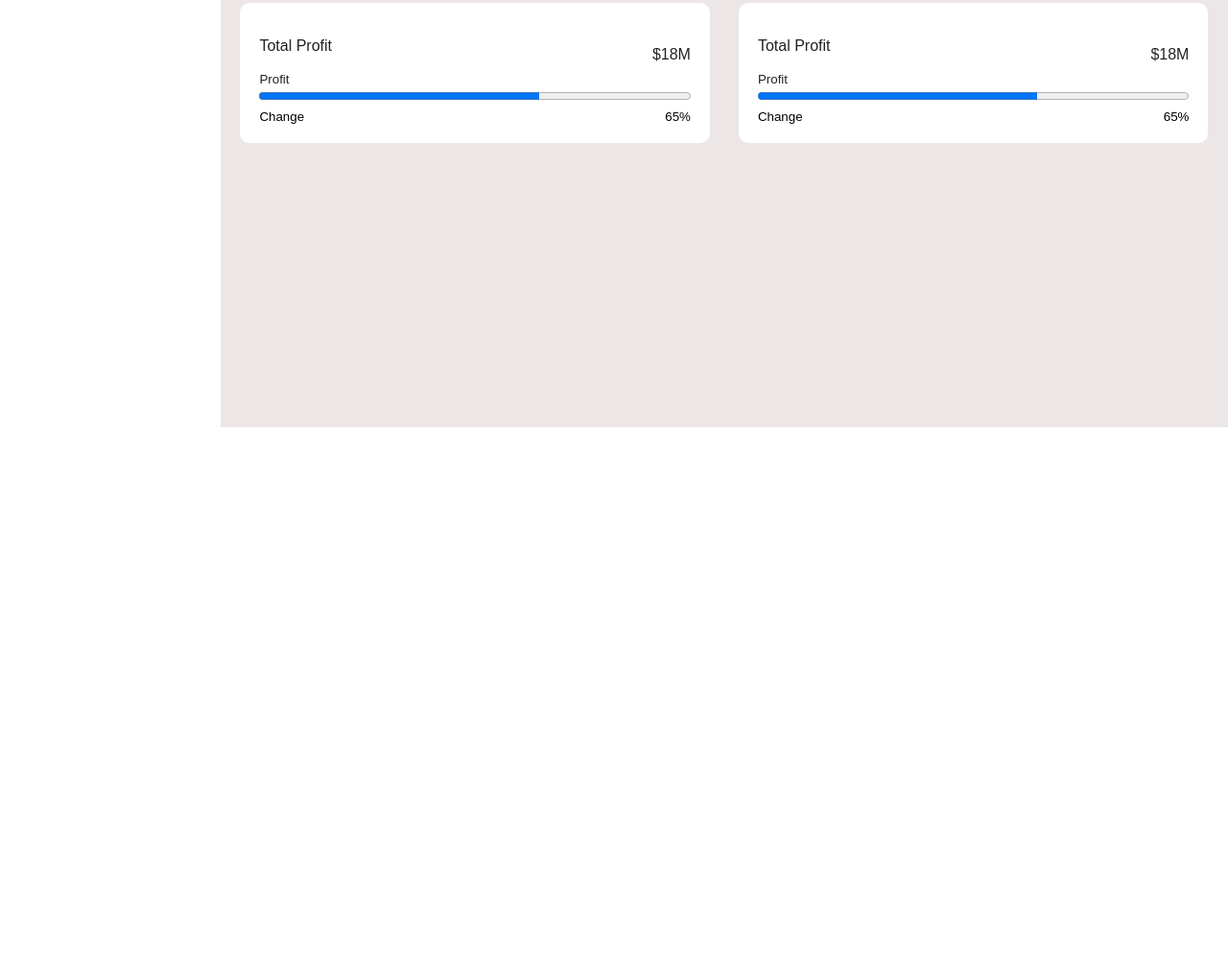
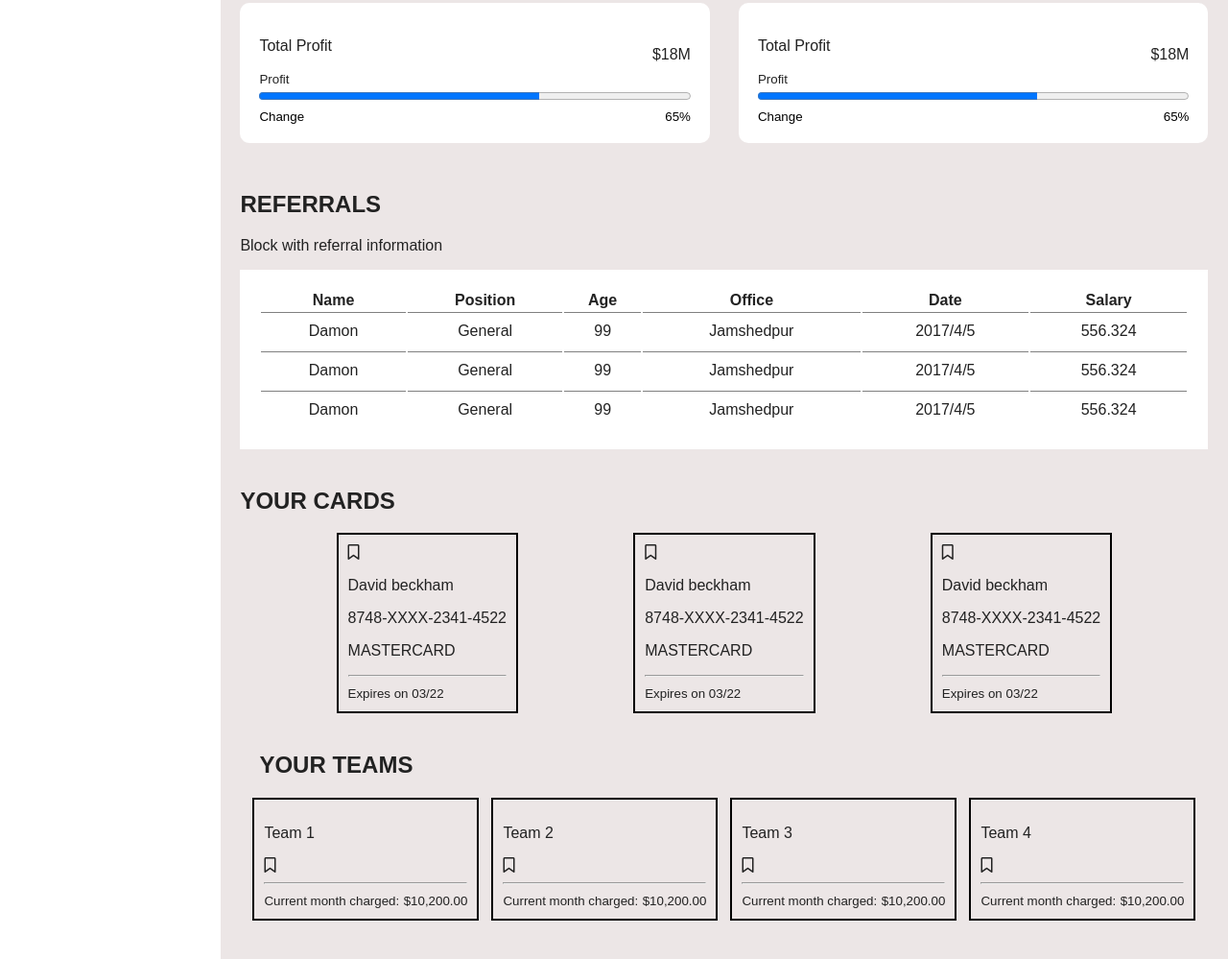
Before and after one commit to jayant-menon/Responsive-Web-App-Sass-JS, a plain HTML site: page dashboard.html in a window 1280 px wide. Shown: the part 355-1354 px from the top of the page at 96% size. Before the commit the page ends 800 px from the top, so only its background shows below. Drawn offline with nearby package versions, Linux system fonts and the light colour scheme; files that its build step writes are made by us from their sources; sample sign-in values are in the browser's storage.

Commit message:
finished dashboard layout

```diff
--- a/dashboard.html
+++ b/dashboard.html
@@ -91,6 +91,112 @@
             <small>65%</small>
           </div>
         </article>
+        <article class="table">
+          <section class="table-heading">
+            <h2>REFERRALS</h2>
+            <p>Block with referral information</p>
+          </section>
+          <table id="table">
+            <thead>
+              <tr>
+                <th>Name</th>
+                <th>Position</th>
+                <th>Age</th>
+                <th>Office</th>
+                <th>Date</th>
+                <th>Salary</th>
+              </tr>
+            </thead>
+            <tbody>
+              <tr>
+                <td>Damon</td>
+                <td>General</td>
+                <td>99</td>
+                <td>Jamshedpur</td>
+                <td>2017/4/5</td>
+                <td>556.324</td>
+              </tr>
+              <tr>
+                <td>Damon</td>
+                <td>General</td>
+                <td>99</td>
+                <td>Jamshedpur</td>
+                <td>2017/4/5</td>
+                <td>556.324</td>
+              </tr>
+              <tr>
+                <td>Damon</td>
+                <td>General</td>
+                <td>99</td>
+                <td>Jamshedpur</td>
+                <td>2017/4/5</td>
+                <td>556.324</td>
+              </tr>
+            </tbody>
+          </table>
+        </article>
+      </section>
+      <section class="your-cards">
+        <h2>YOUR CARDS</h2>
+        <div class="cards">
+          <article class="card">
+            <i class="fa-regular fa-bookmark"></i>
+            <p>David beckham</p>
+            <p>8748-XXXX-2341-4522</p>
+            <p>MASTERCARD</p>
+            <hr />
+            <small>Expires on 03/22</small>
+          </article>
+          <article class="card">
+            <i class="fa-regular fa-bookmark"></i>
+            <p>David beckham</p>
+            <p>8748-XXXX-2341-4522</p>
+            <p>MASTERCARD</p>
+            <hr />
+            <small>Expires on 03/22</small>
+          </article>
+          <article class="card">
+            <i class="fa-regular fa-bookmark"></i>
+            <p>David beckham</p>
+            <p>8748-XXXX-2341-4522</p>
+            <p>MASTERCARD</p>
+            <hr />
+            <small>Expires on 03/22</small>
+          </article>
+        </div>
+      </section>
+      <section class="your-teams">
+        <h2>YOUR TEAMS</h2>
+        <div class="teams">
+          <article class="team">
+            <p>Team 1</p>
+            <i class="fa-regular fa-bookmark"></i>
+            <hr />
+            <small>Current month charged:</small>
+            <small>$10,200.00</small>
+          </article>
+          <article class="team">
+            <p>Team 2</p>
+            <i class="fa-regular fa-bookmark"></i>
+            <hr />
+            <small>Current month charged:</small>
+            <small>$10,200.00</small>
+          </article>
+          <article class="team">
+            <p>Team 3</p>
+            <i class="fa-regular fa-bookmark"></i>
+            <hr />
+            <small>Current month charged:</small>
+            <small>$10,200.00</small>
+          </article>
+          <article class="team">
+            <p>Team 4</p>
+            <i class="fa-regular fa-bookmark"></i>
+            <hr />
+            <small>Current month charged:</small>
+            <small>$10,200.00</small>
+          </article>
+        </div>
       </section>
     </main>
     <script type="module" src="./scripts/dashboard.js"></script>
--- a/styles/dashboard.scss
+++ b/styles/dashboard.scss
@@ -2,7 +2,7 @@
 
 body {
   display: grid;
-  grid-template-rows: 8% 92%;
+  grid-template-rows: 8% 1fr;
   grid-template-columns: 18% 82%;
   grid-template-areas:
     "logo header"
@@ -16,7 +16,7 @@ body {
 
 main {
   display: grid;
-  grid-template-rows: 50% 30% 20%;
+  grid-template-rows: auto auto auto;
   grid-template-columns: repeat(12, 8.33%);
   height: 100%;
   grid-row: 2;
@@ -71,7 +71,8 @@ main {
   grid-template-areas:
     "heading heading"
     "profit feedback"
-    "orders users";
+    "orders users"
+    "table table";
   grid-row: 1;
   grid-column: 1 /-1;
   margin: 2rem;
@@ -113,3 +114,64 @@ progress {
   justify-content: space-between;
   margin-top: 0.5rem;
 }
+
+.table {
+  grid-column: span 2;
+}
+
+#table {
+  width: 100%;
+  padding: 2rem;
+  background-color: white;
+}
+
+td,
+tr {
+  text-align: center;
+  border-top: 1px solid grey;
+  padding: 1rem;
+  // border-collapse: collapse;
+}
+
+.your-cards {
+  grid-column: span 12;
+  display: flex;
+  flex-direction: column;
+  grid-template-rows: auto auto;
+
+  h2 {
+    margin-left: 2rem;
+  }
+}
+
+.cards {
+  display: flex;
+  justify-content: space-evenly;
+}
+
+.card {
+  border: 2px solid black;
+  padding: 1rem;
+}
+
+.your-teams {
+  grid-column: span 12;
+  display: flex;
+  flex-direction: column;
+  grid-template-rows: auto auto;
+  margin: 2rem 2rem 4rem;
+
+  h2 {
+    margin-left: 2rem;
+  }
+}
+
+.teams {
+  display: flex;
+  justify-content: space-evenly;
+}
+
+.team {
+  border: 2px solid black;
+  padding: 1rem;
+}
```
